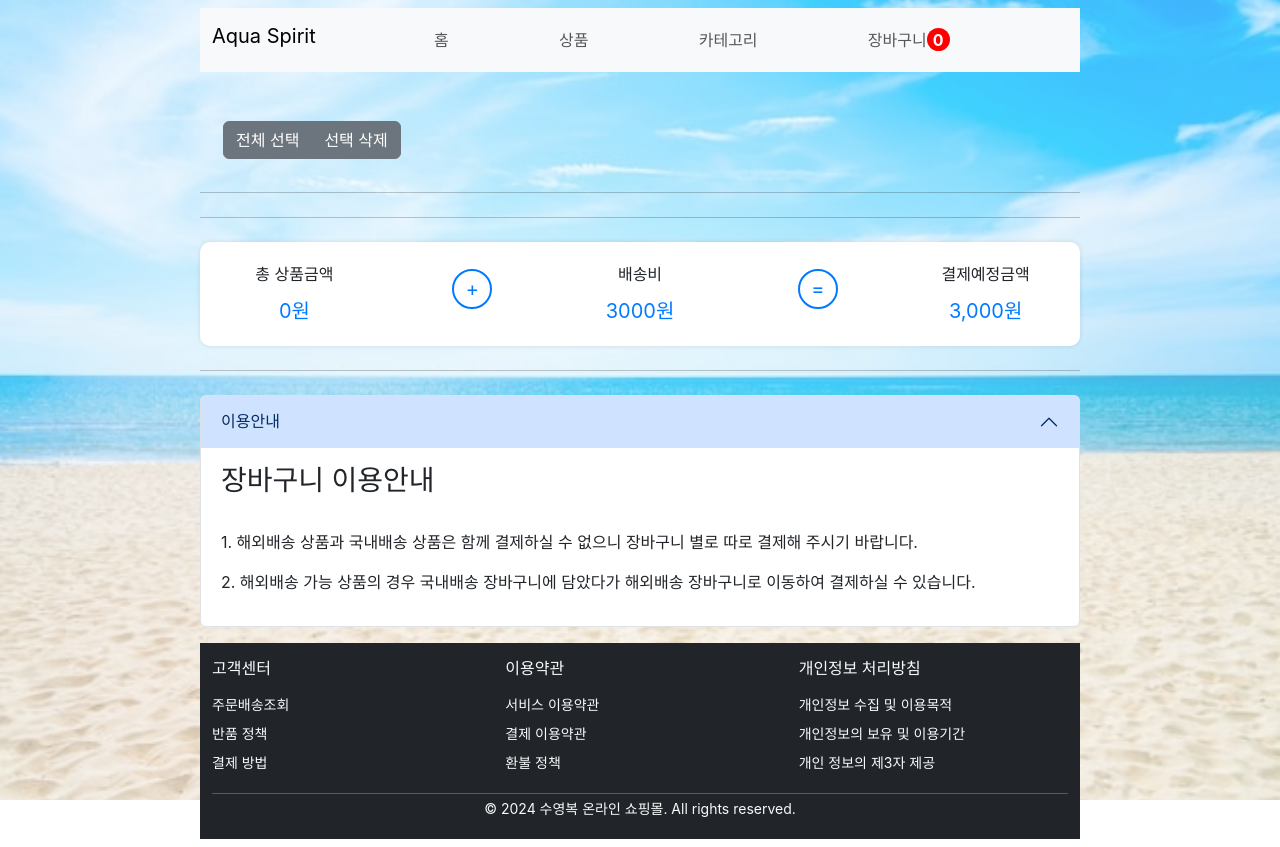
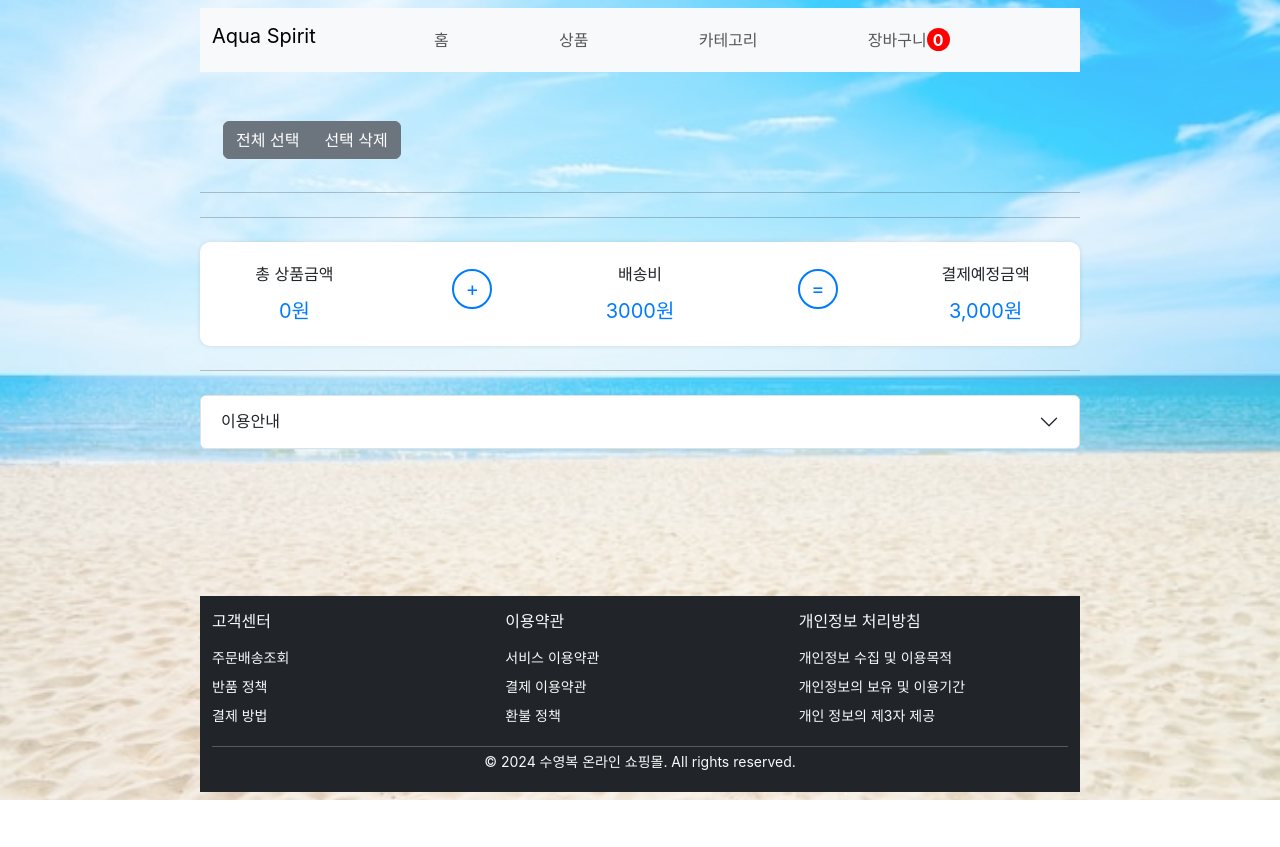
Before and after one commit to Kooinmo25/project02, a React (Create React App) app: page /shoppingcart in a window 1280 px wide. After the commit the page ends 800 px from the top, so only its background shows below. Built offline with nearby package versions, Linux system fonts and the light colour scheme; the HTML template or start-up script is replaced by a standard one.

Commit message:
장바구니 이용안내 아코디언 기본값  수정

```diff
--- a/src/component/shoppingcart/Explain.js
+++ b/src/component/shoppingcart/Explain.js
@@ -4,7 +4,7 @@ import Accordion from 'react-bootstrap/Accordion';
 function Explain() {
     return (
         <Accordion defaultActiveKey="0">
-            <Accordion.Item eventKey="0">
+            <Accordion.Item eventKey="1">
                 <Accordion.Header>이용안내</Accordion.Header>
                 <Accordion.Body>
                     <h3>장바구니 이용안내</h3><br/>
```
